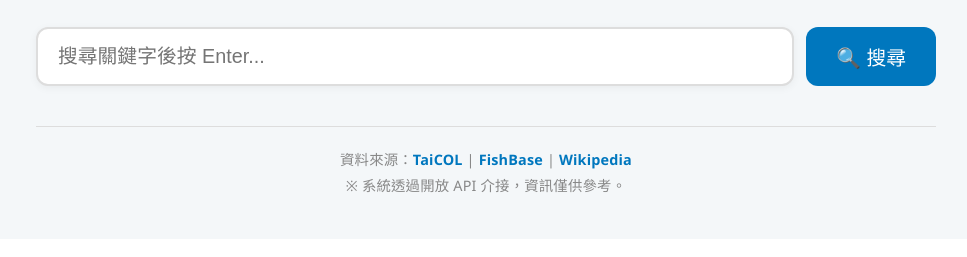
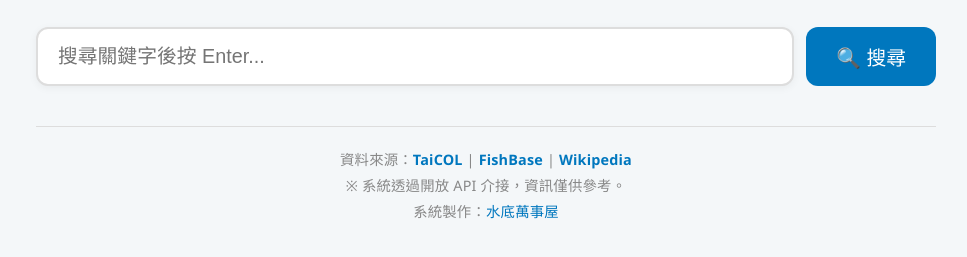
Before and after one commit to dancemoon69/my-fish-app, a website built with Vite: page index.html in a window 1280 px wide. Shown: the part 159-416 px from the top of the page, without its empty margins (154-1121 px from the left). Built offline with nearby package versions, Linux system fonts and the light colour scheme.

Commit message:
Update index.html

```diff
--- a/index.html
+++ b/index.html
@@ -95,7 +95,7 @@
 
         .wiki-content { display: none; margin-top: 15px; padding: 15px; background: #f0f7ff; border-radius: 10px; font-size: 0.9em; border-left: 4px solid var(--primary-blue); }
 
-        .data-credits { text-align: center; font-size: 0.8em; color: #888; margin-top: 40px; padding: 20px; border-top: 1px solid #ddd; }
+        .data-credits { text-align: center; font-size: 0.8em; color: #888; margin-top: 40px; padding: 20px; border-top: 1px solid #ddd; line-height: 1.8; }
         .data-credits a { color: var(--primary-blue); text-decoration: none; font-weight: bold; }
 
         @media (max-width: 600px) {
@@ -126,6 +126,7 @@
             <a href="https://www.fishbase.se/" target="_blank">FishBase</a> |
             <a href="https://zh.wikipedia.org/" target="_blank">Wikipedia</a>
             <br>※ 系統透過開放 API 介接，資訊僅供參考。
+            <br>系統製作：<a href="https://eatfishnlife.com/" target="_blank">水底萬事屋</a>
         </div>
     </div>
 
```
